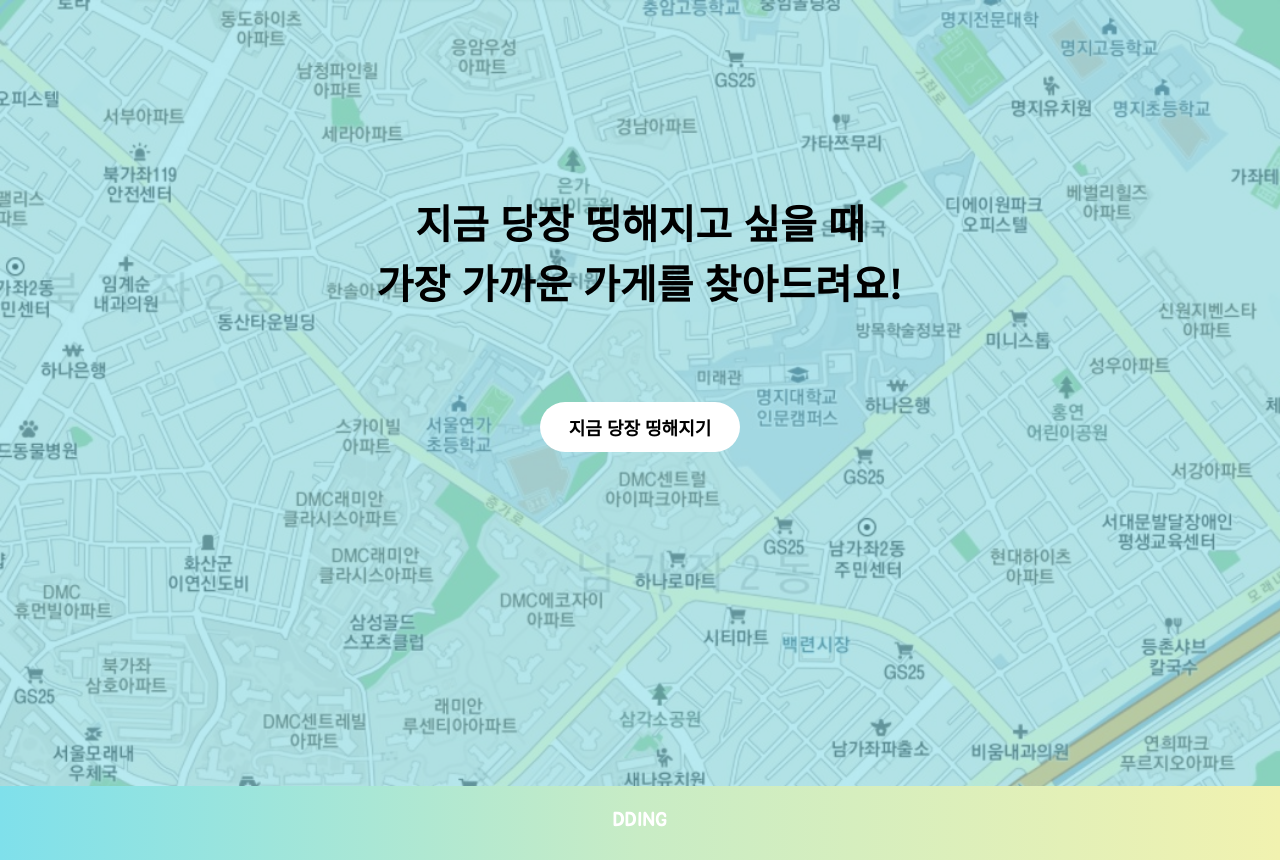
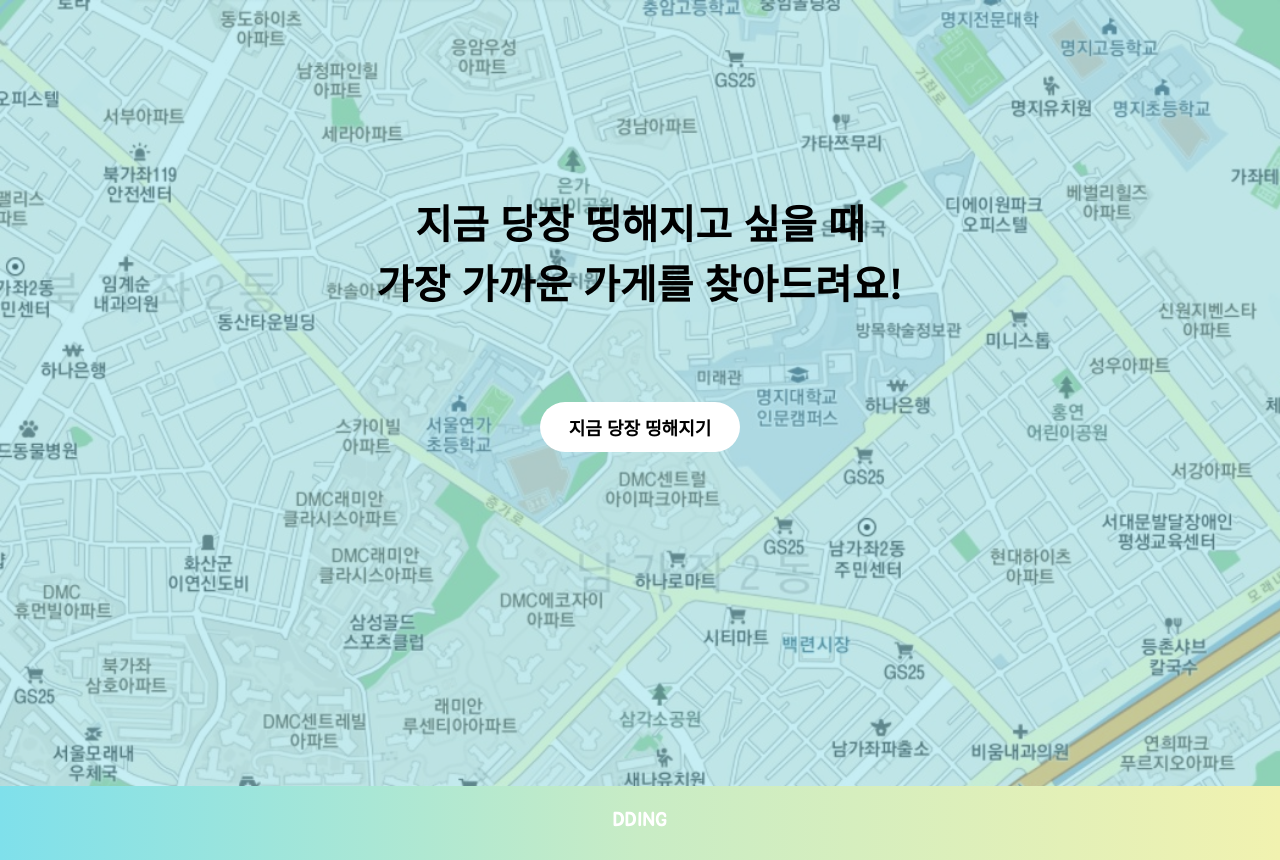
Before and after one commit to 1-top/DDING, a Django app: template templates/main.html in a window 1280 px wide. Shown: the part 70-930 px from the top of the page. Run offline with Django 3.2, Linux system fonts and the light colour scheme; the template is opened without the code that fills it, so the values that code supplies are empty.

Commit message:
fix: Fix main opacity

```diff
--- a/store/static/css/main.css
+++ b/store/static/css/main.css
@@ -24,7 +24,7 @@
     width: 100%;
     height: 100vh;
     background-color: #72d5e4;
-    opacity: 0.5;
+    opacity: 0.4;
     position: absolute;
     top: 0;
     left: 0;
```
